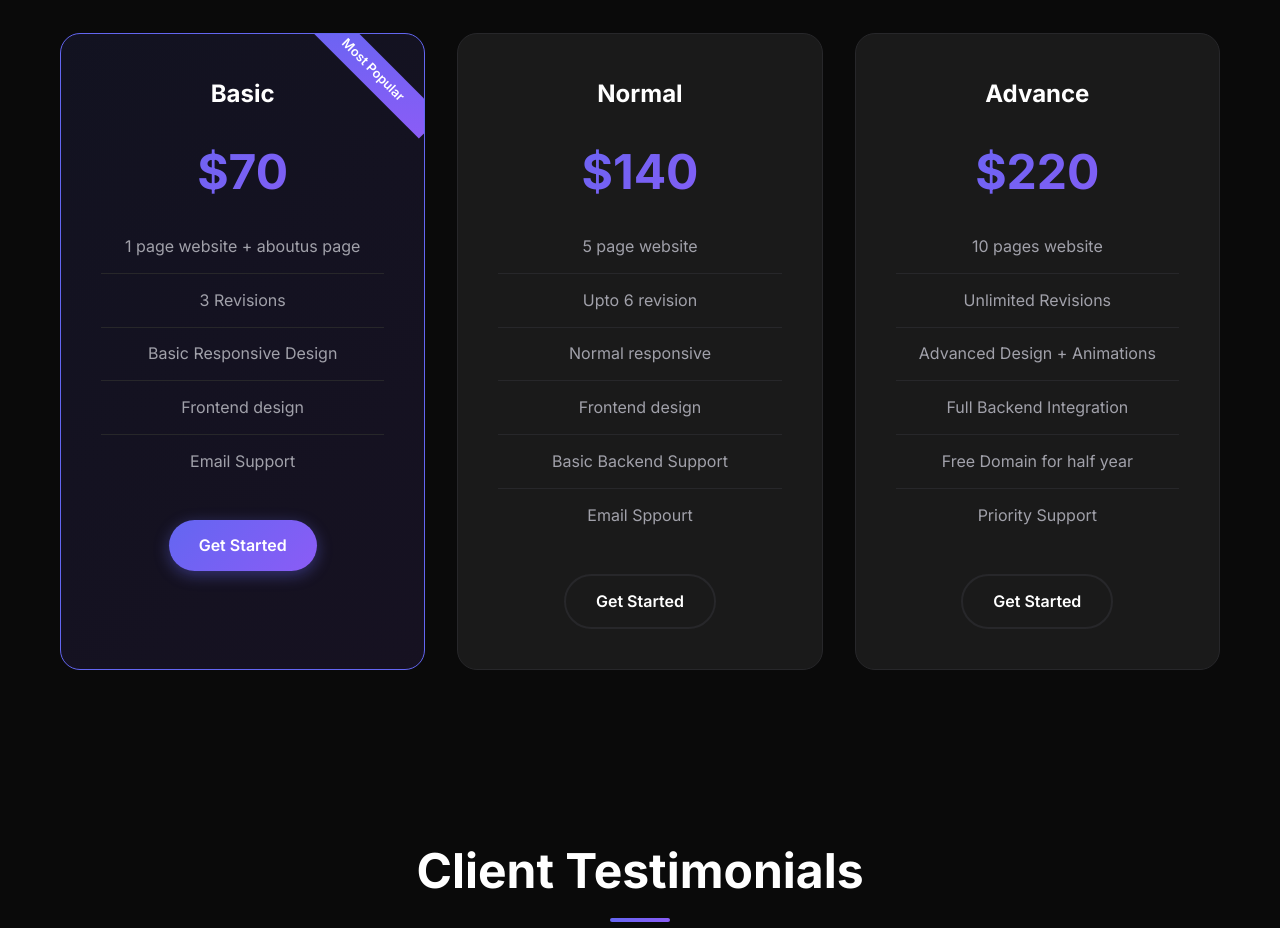
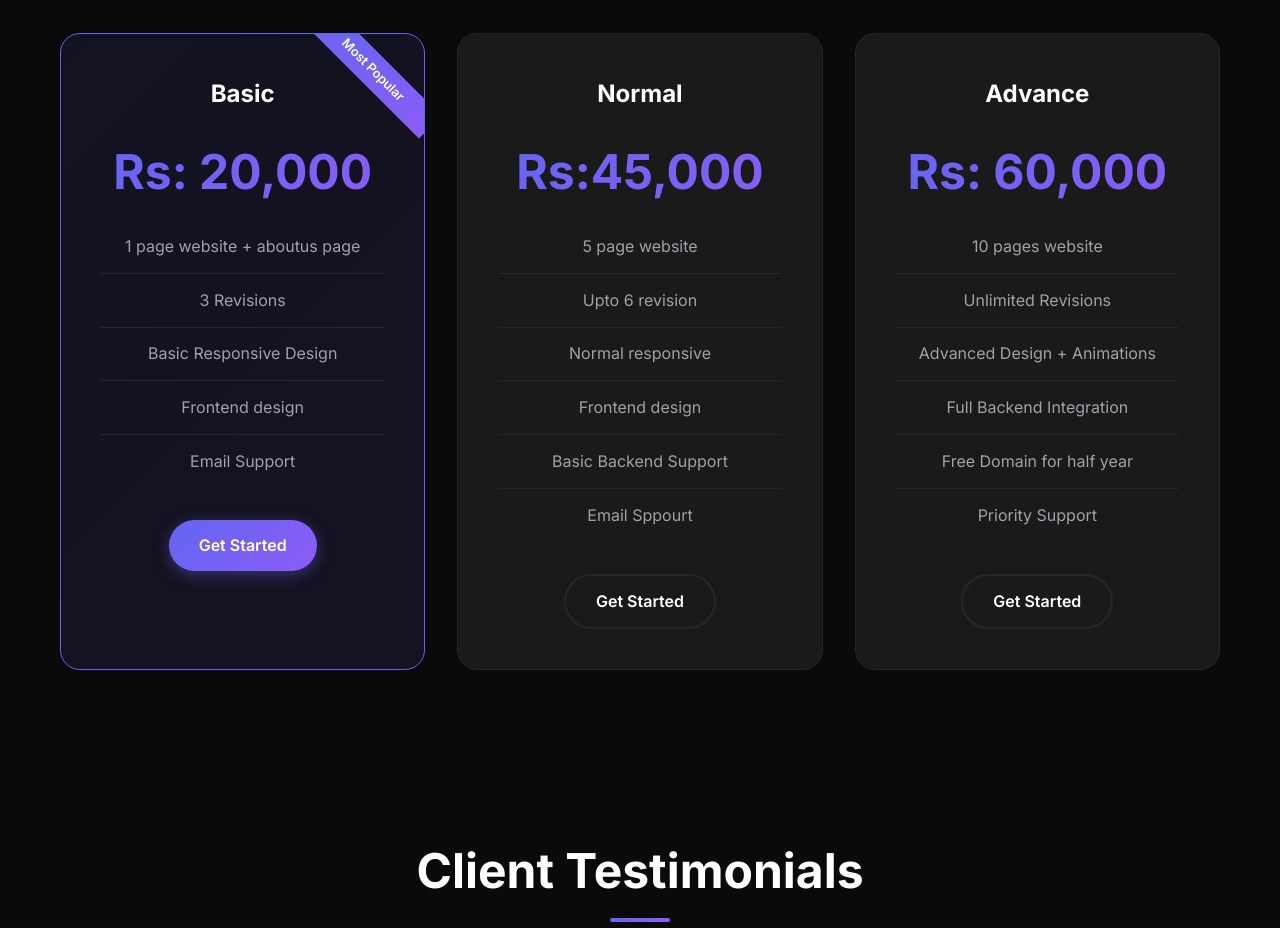
Before and after one commit to mashaiem986/Mashaiem-s_potfolio, a plain HTML site: page index.html in a window 1280 px wide. Shown: the part 2940-3868 px from the top of the page. Drawn offline with Linux system fonts and the light colour scheme.

Commit message:
Update index.html

```diff
--- a/index.html
+++ b/index.html
@@ -1007,7 +1007,7 @@
             <div class="pricing-grid">
   <div class="price-card featured">
                     <h3>Basic</h3>
-                    <div class="price">$70</div>
+                    <div class="price">Rs: 20,000</div>
                     <ul class="price-list">
                         <li>1 page website + aboutus page </li>
                         <li>3 Revisions</li>
@@ -1019,7 +1019,7 @@
                 </div>
                 <div class="price-card">
                     <h3>Normal</h3>
-                    <div class="price">$140</div>
+                    <div class="price">Rs:45,000</div>
                     <ul class="price-list">
                         <li>5 page website</li>
                         <li>Upto 6 revision</li>
@@ -1033,7 +1033,7 @@
 
                 <div class="price-card">
                     <h3>Advance</h3>
-                    <div class="price">$220</div>
+                    <div class="price">Rs: 60,000</div>
 
                     <ul class="price-list">
                         <li>10 pages website</li>
```
